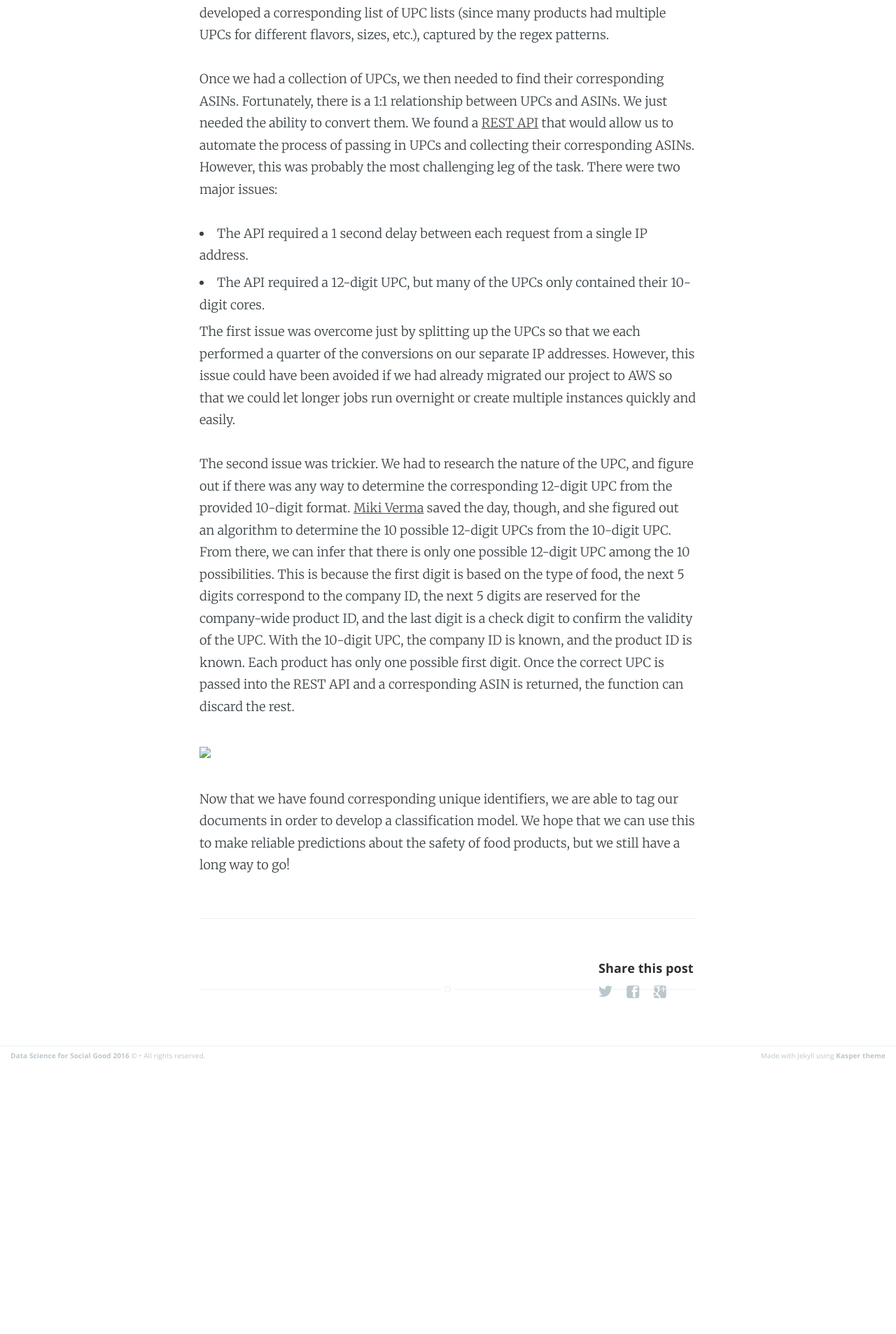
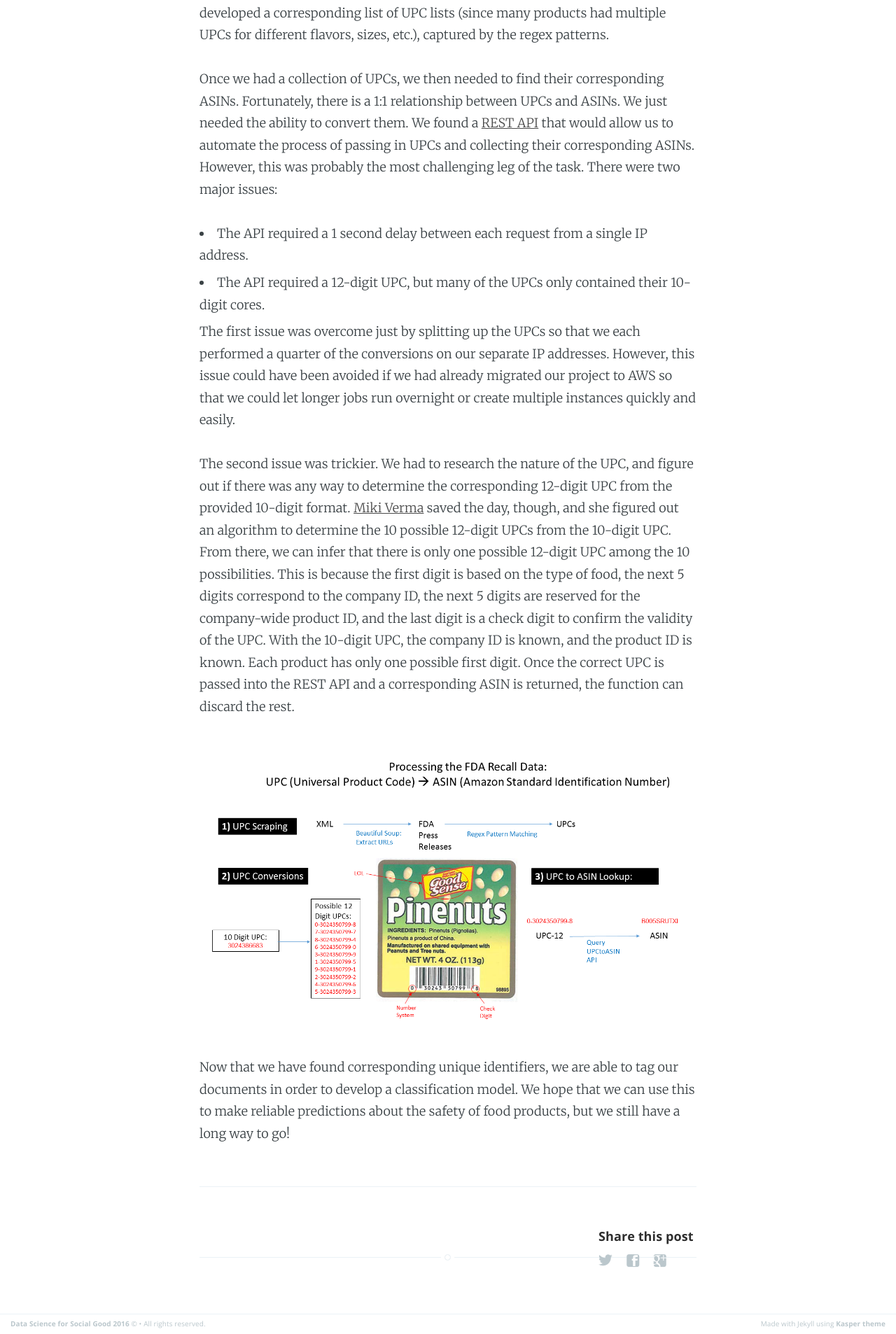
Before and after one commit to uwescience/DSSG2016, a Jekyll site: the page built from _posts/2016-06-30-Unsafe-Foods-Week-2.md, in a window 1280 px wide. Shown: the part 1086-2992 px from the top of the page at 70% size. Built offline with Jekyll 4.4.1, drawn with Linux system fonts in a browser that asks for light colours; before the commit the page ends 2608 px from its top, so only the background shows below that.

Commit message:
Adding {{site.url}} in the path of the image.

```diff
--- a/_posts/2016-06-30-Unsafe-Foods-Week-2.md
+++ b/_posts/2016-06-30-Unsafe-Foods-Week-2.md
@@ -39,7 +39,7 @@ The first issue was overcome just by splitting up the UPCs so that we each perfo
 The second issue was trickier. We had to research the nature of the UPC, and figure out if there was any way to determine the corresponding 12-digit UPC from the provided 10-digit format. <a href="_posts/2016-06-24-miki-intro.md">Miki Verma</a> saved the day, though, and she figured out an algorithm to determine the 10 possible 12-digit UPCs from the 10-digit UPC. From there, we can infer that there is only one possible 12-digit UPC among the 10 possibilities. This is because the first digit is based on the type of food, the next 5 digits correspond to the company ID, the next 5 digits are reserved for the company-wide product ID, and the last digit is a check digit to confirm the validity of the UPC. With the 10-digit UPC, the company ID is known, and the product ID is known. Each product has only one possible first digit. Once the correct UPC is passed into the REST API and a corresponding ASIN is returned, the function can discard the rest.
 </p>
 
-<img src="assets/images/upc_to_asin.png">
+<img src="{{ site.url }}assets/images/upc_to_asin.png">
 
 <p>
 Now that we have found corresponding unique identifiers, we are able to tag our documents in order to develop a classification model. We hope that we can use this to make reliable predictions about the safety of food products, but we still have a long way to go!
```
